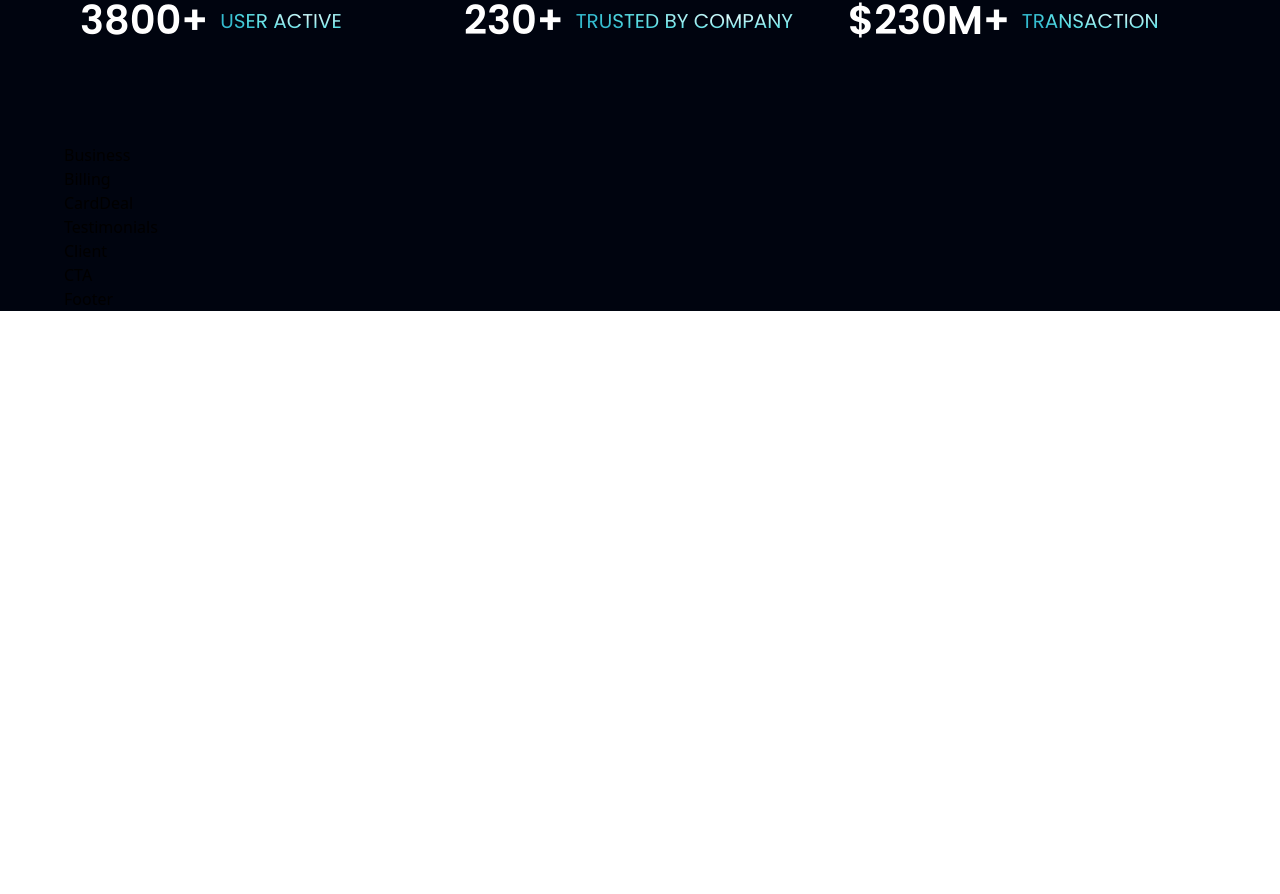
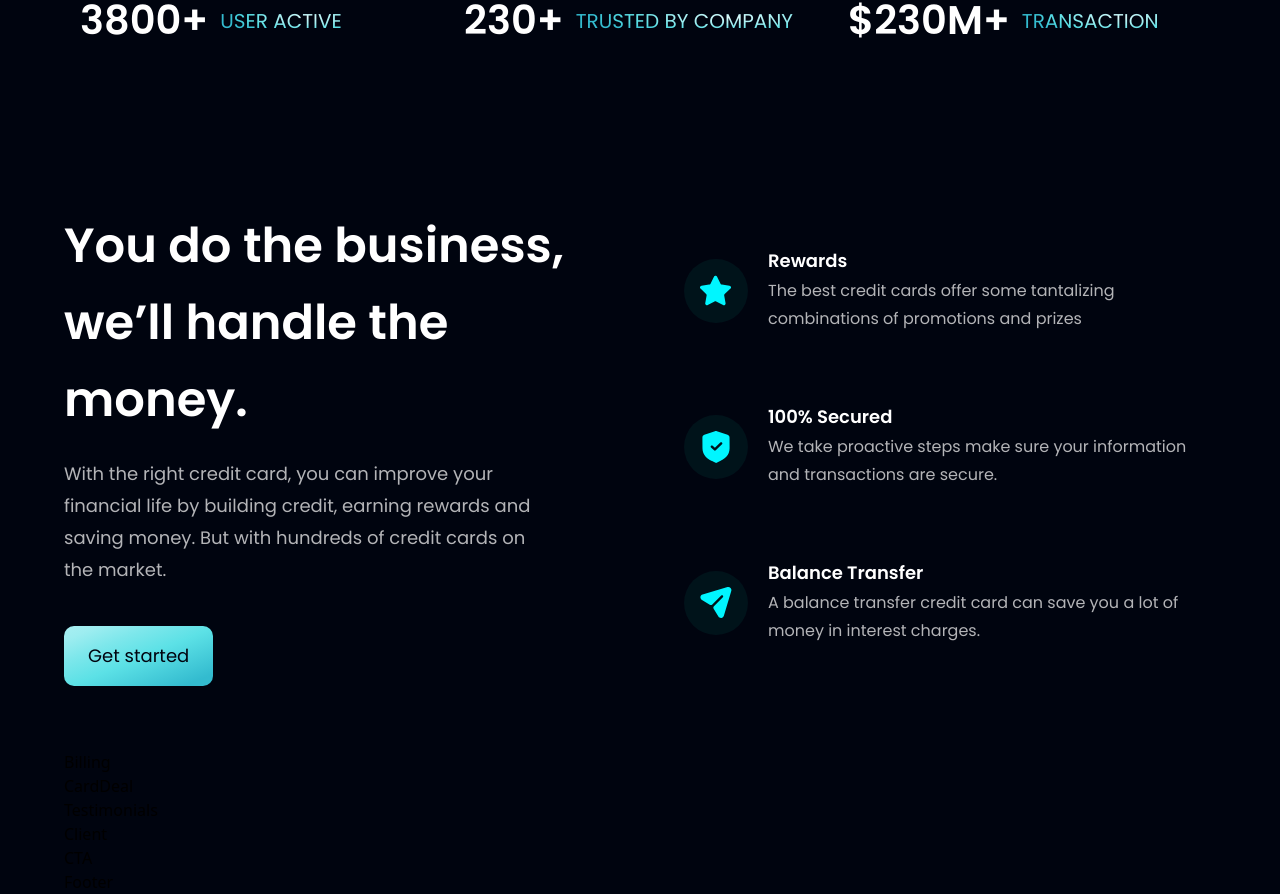
Before and after one commit to pablosukaban/landing-bank-app, a React (Vite) app: page / in a window 1280 px wide. Shown: the part 810-1704 px from the top of the page. Before the commit the page ends 1121 px from the top, so only its background shows below. Built offline with nearby package versions, Linux system fonts and the light colour scheme.

Commit message:
business компонент

```diff
--- a/src/components/Business.jsx
+++ b/src/components/Business.jsx
@@ -1,7 +1,55 @@
 import React from 'react';
+import { features } from '../constants';
+import Button from './Button';
+
+const FeaturesCard = ({ icon, title, content, index }) => {
+  return (
+    <div
+      className={`flex items-center p-6 rounded-[20px] feature-card ${
+        index !== features.length - 1 && 'mb-6'
+      }`}
+    >
+      <div
+        className={`w-16 h-16 rounded-full flex justify-center items-center bg-dimBlue`}
+      >
+        <img src={icon} alt="icon" className="w-1/2 h-1/2 object-contain" />
+      </div>
+      <div className="flex-1 flex flex-col ml-5">
+        <h4 className="font-poppins font-semibold text-lg text-white leading-6">
+          {title}
+        </h4>
+        <p className="mt-1 font-poppins font-normal text-base text-dimWhite leading-7">
+          {content}
+        </p>
+      </div>
+    </div>
+  );
+};
 
 const Business = () => {
-  return <div>Business</div>;
+  return (
+    <section id="features" className="flex md:flex-row flex-col sm:py-16 py-6">
+      <div className="flex-1 flex justify-center items-start flex-col">
+        <h2 className="font-poppins font-semibold xs:text-[48px] text-[40px] text-white xs:leading-[77px] leading-[67px] w-full">
+          You do the business, <br className="sm:block hidden" /> we’ll handle
+          the money.
+        </h2>
+        <p className="font-poppins font-normal text-dimWhite text-lg leading-8 max-w-[470px] mt-5">
+          With the right credit card, you can improve your financial life by
+          building credit, earning rewards and saving money. But with hundreds
+          of credit cards on the market.
+        </p>
+
+        <Button styles="mt-10" text="Get started" />
+      </div>
+
+      <div className="flex-1 flex justify-center items-center md:ml-10 ml-0 md:mt-0 mt-10 relative flex-col">
+        {features.map((item, index) => (
+          <FeaturesCard key={item.id} index={index} {...item} />
+        ))}
+      </div>
+    </section>
+  );
 };
 
 export default Business;
```
